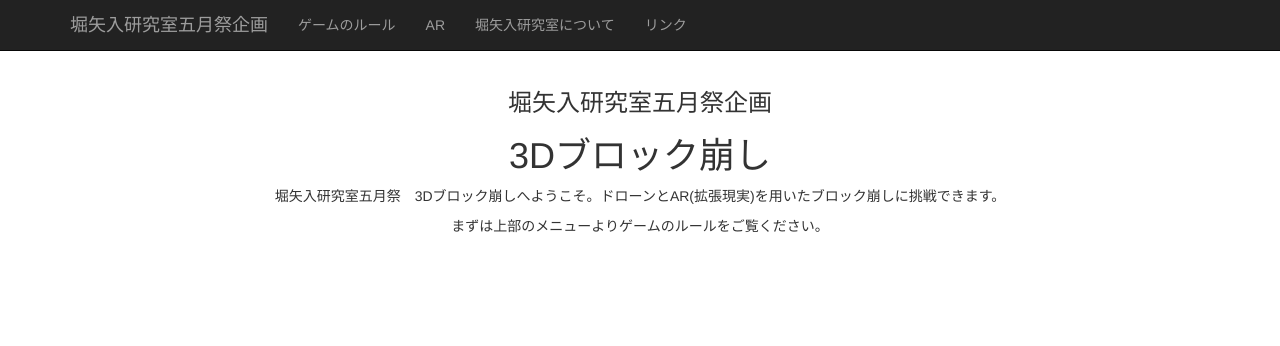
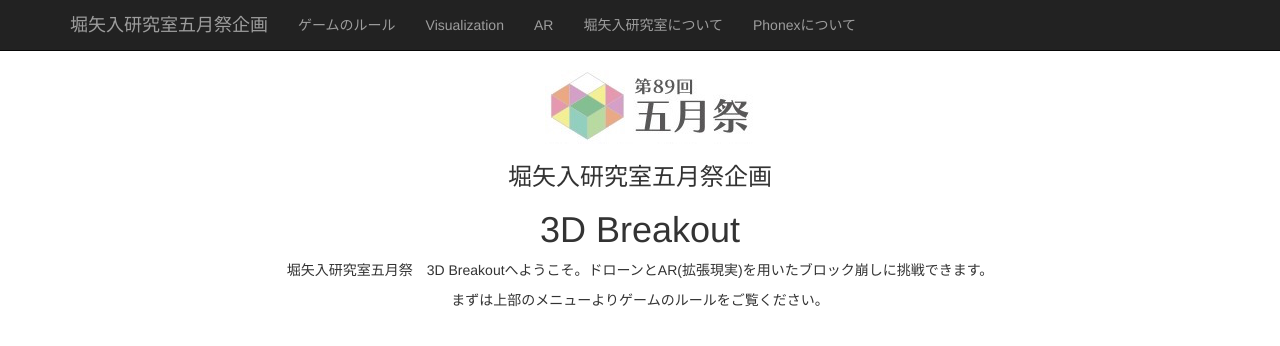
Before and after one commit to ailab-mayfestival2016/webpage, a plain HTML site: page index.html in a window 1280 px wide. Drawn offline with Linux system fonts and the light colour scheme.

Commit message:
+links +logo image
index.htmlからのリンクの追加(ar.html, visualization.html, phenoxについて )

五月祭ロゴの追加

```diff
--- a/index.html
+++ b/index.html
@@ -9,7 +9,7 @@
     <meta name="description" content="">
     <meta name="author" content="">
 
-    <title>3Dブロック崩し</title>
+    <title>3D Breakout</title>
 
     <!-- Bootstrap Core CSS -->
     <link href="css/bootstrap.min.css" rel="stylesheet">
@@ -44,7 +44,7 @@
                     <span class="icon-bar"></span>
                     <span class="icon-bar"></span>
                 </button>
-                <a class="navbar-brand" href="#">堀矢入研究室五月祭企画</a>
+                <a class="navbar-brand" href="./index.html">堀矢入研究室五月祭企画</a>
             </div>
             <!-- Collect the nav links, forms, and other content for toggling -->
             <div class="collapse navbar-collapse" id="bs-example-navbar-collapse-1">
@@ -53,13 +53,16 @@
                         <a href="">ゲームのルール</a>
                     </li>
                     <li>
-                        <a href="#">AR</a>
+                        <a href="./visualization.html">Visualization</a>
+                    </li>
+                    <li>
+                        <a href="./ar.html">AR</a>
                     </li>
                     <li>
                         <a href="http://www.ailab.t.u-tokyo.ac.jp/">堀矢入研究室について</a>
                     </li>
                     <li>
-                        <a href="#">リンク</a>
+                        <a href="http://phenoxlab.com/?lang=ja">Phonexについて</a>
                     </li>
                 </ul>
             </div>
@@ -73,9 +76,10 @@
 
         <div class="row">
             <div class="col-lg-12 text-center">
+            　　<img src="./images/logo.jpeg">
                 <h3>堀矢入研究室五月祭企画</h3>
-                <h1>3Dブロック崩し</h1>
-                <p>堀矢入研究室五月祭　3Dブロック崩しへようこそ。ドローンとAR(拡張現実)を用いたブロック崩しに挑戦できます。</p>
+                <h1>3D Breakout</h1>
+                <p>堀矢入研究室五月祭　3D Breakoutへようこそ。ドローンとAR(拡張現実)を用いたブロック崩しに挑戦できます。</p>
                 <p>まずは上部のメニューよりゲームのルールをご覧ください。</p>
             </div>
         </div>
```
Also changed, not shown: ar.html (+7 -4 lines), ar_develop.html (+5 -2 lines), visualization.html (+8 -5 lines), images/logo.jpeg (added).
